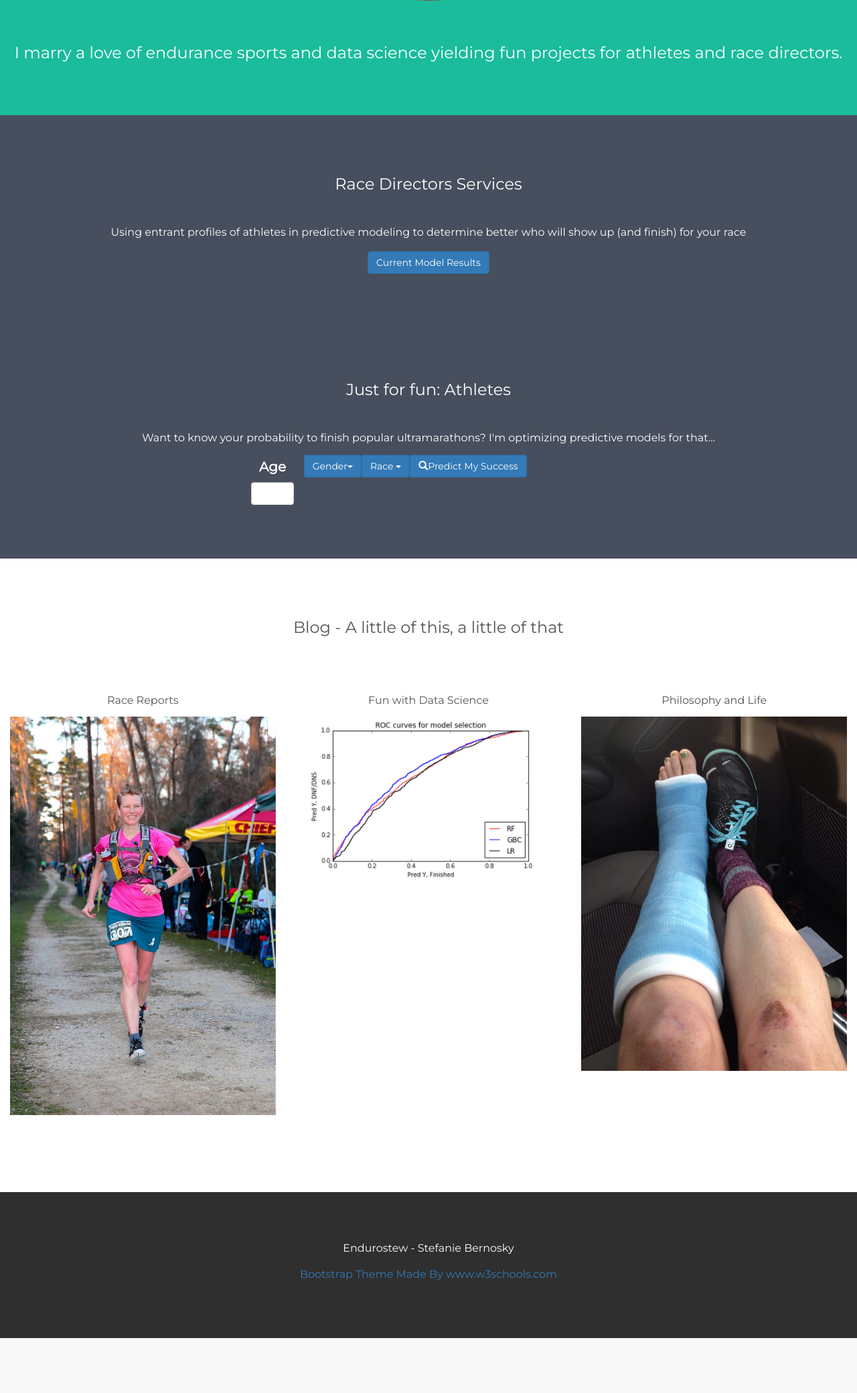
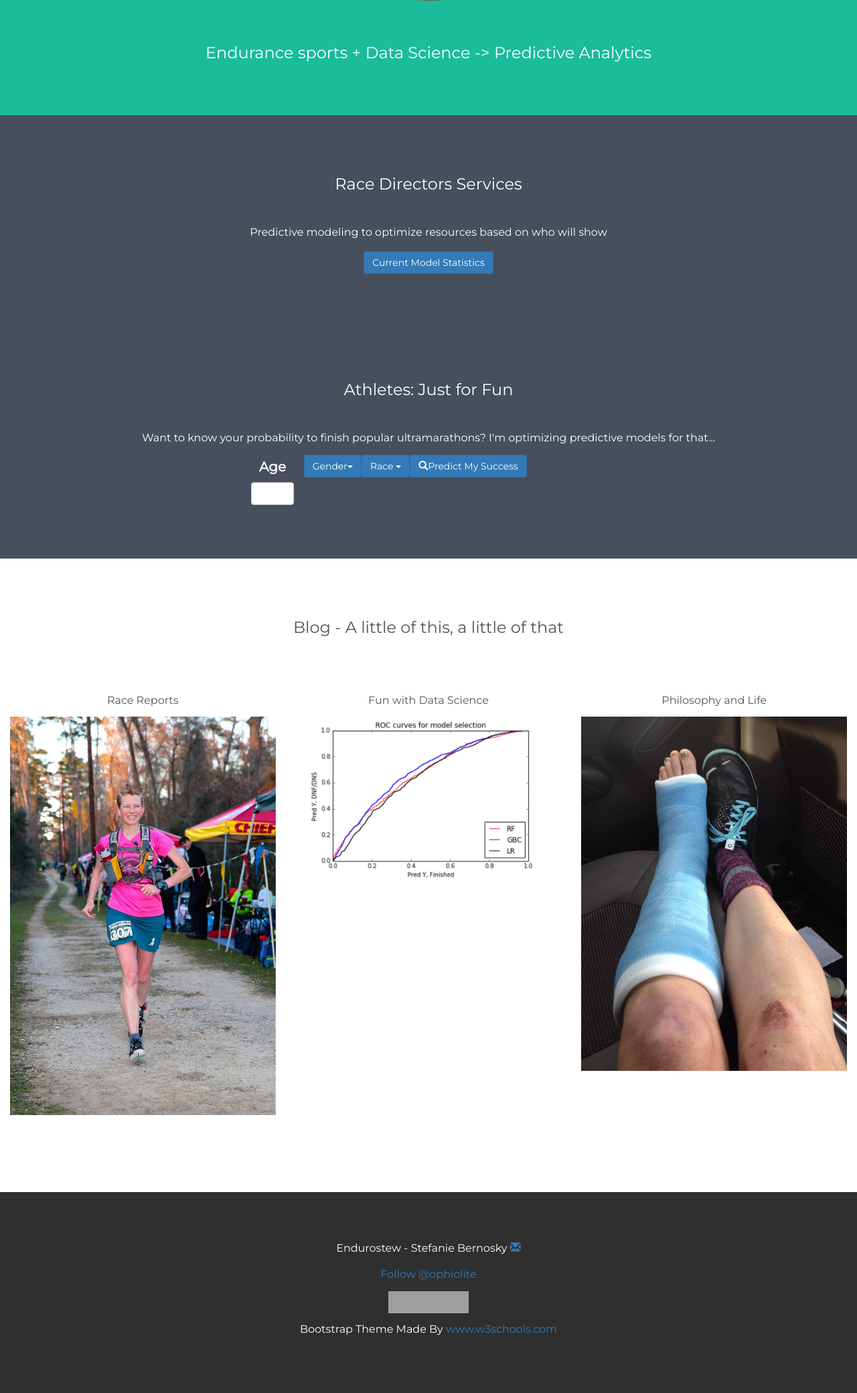
Before and after one commit to ophiolite/ultrasignup, a Flask app: page / in a window 1280 px wide. Shown: the part 474-2554 px from the top of the page at 67% size. Before the commit the page ends 2472 px from the top, so only its background shows below. Run offline with Flask 2, Linux system fonts and the light colour scheme; some libraries are stand-ins or nearby versions; grey boxes are pictures that could not be loaded.

Commit message:
updating website templates

```diff
--- a/bootstrap_test/templates/bootstrap.html
+++ b/bootstrap_test/templates/bootstrap.html
@@ -78,20 +78,21 @@
 <div class="container-fluid bg-1 text-center">
   <h3 class="margin">Endurostew: a melting pot of all things endurance</h3>
   <img src="images/Miwok1.jpg" class="img-responsive img-circle margin" style="display:inline" alt="Headshot" width="350" height="350">
-  <h3>I marry a love of endurance sports and data science yielding fun projects for athletes and race directors.</h3>
+  <h3>Endurance sports + Data Science -> Predictive Analytics</h3>
 </div>
 
 <!-- Second Container -->
 <div class="container-fluid bg-2 text-center">
   <h3 class="margin">Race Directors Services</h3>
-  <p>Using entrant profiles of athletes in predictive modeling to determine better who will show up (and finish) for your race</p>
-    <button type="button" class="btn btn-primary">Current Model Results</button>
+  <p>Predictive modeling to optimize resources based on who will show</p>
+    <button type="button" class="btn btn-primary">Current Model Statistics</button>
   </a>
 </div>
 
 <!-- Third Container -->
 <div class="container-fluid bg-2 text-center">
-  <h3 class="margin">Just for fun: Athletes</h3>
+  <h3 class="margin">Athletes: Just for Fun</h3>
+
   <p>Want to know your probability to finish popular ultramarathons? I'm optimizing predictive models for that...</p>
   <div class="btn-group">
     <ul class="col-xs-2">
@@ -145,9 +146,20 @@
 
 <!-- Footer -->
 <footer class="container-fluid bg-4 text-center">
-  <p>Endurostew - Stefanie Bernosky <a href="stef@geotarheel.com"</p>
+  <p>Endurostew - Stefanie Bernosky
+  <a href="mailto:stef@geotarheel.com"><span class="glyphicon glyphicon-envelope"></span></a><a href="mailto:stef@geotarheel.com">
+</p>
+<!-- Place this tag where you want the button to render. -->
+<p><a class="github-button" href="https://github.com/ophiolite" data-style="mega" aria-label="Follow @ophiolite on GitHub">Follow @ophiolite</a></p>
+<p>
+<a href="https://www.linkedin.com/pub/stefanie-bernosky/7/b4/54b">
+<i<a href="https://www.linkedin.com/pub/stefanie-bernosky/7/b4/54b">
+
+          <img src="https://static.licdn.com/scds/common/u/img/webpromo/btn_viewmy_120x33.png" width="120" height="33" border="0" alt="View Stefanie Bernosky's profile on LinkedIn">
+    </a></p>
   <p>Bootstrap Theme Made By <a href="http://www.w3schools.com">www.w3schools.com</a></p>
 </footer>
-
+<!-- Place this tag in your head or just before your close body tag. -->
+<script async defer src="https://buttons.github.io/buttons.js"></script>
 </body>
 </html>
```
